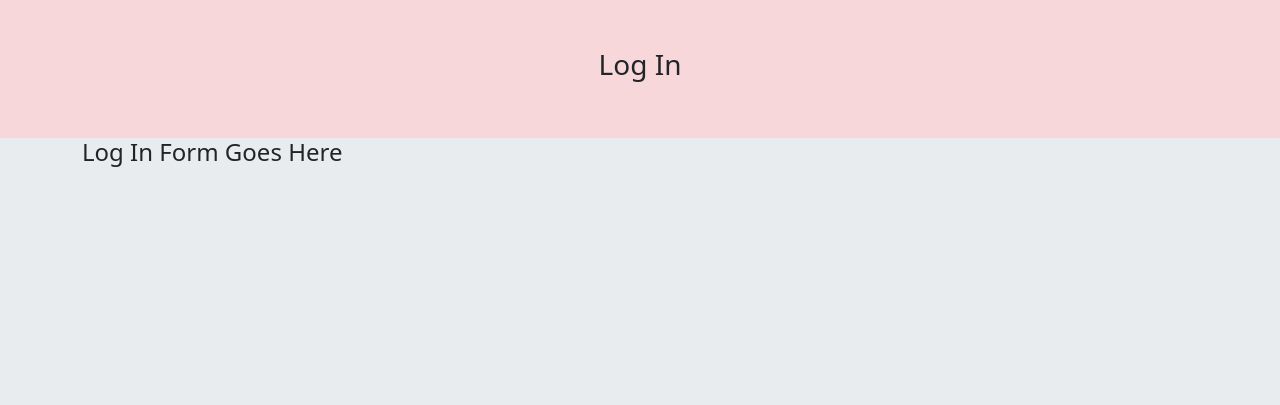
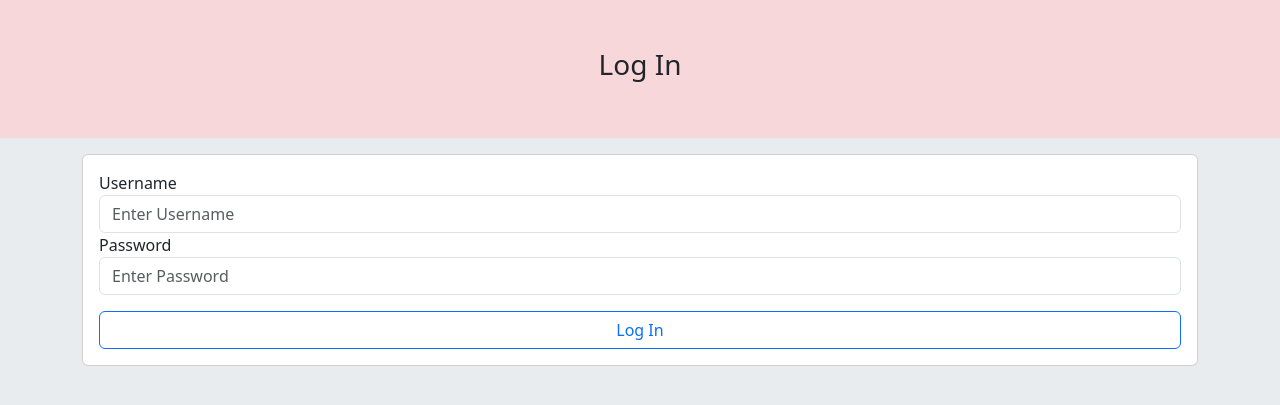
Before and after one commit to leisatrisler/flask-blog-example, a Flask app: page /login in a window 1280 px wide. Shown: the part 56-461 px from the top of the page. Run offline with Flask 3, Linux system fonts and the light colour scheme.

Commit message:
Setup Login route with form and form validation

```diff
--- a/app/forms.py
+++ b/app/forms.py
@@ -11,3 +11,9 @@ class SignUpForm(FlaskForm):
     password = PasswordField('Password', validators=[InputRequired()])
     confirm_pass = PasswordField('Confirm Password', validators=[InputRequired(), EqualTo('password')])
     submit = SubmitField('Sign Up')
+
+
+class LoginForm(FlaskForm):
+    username = StringField('Username', validators=[InputRequired()])
+    password = PasswordField('Password', validators=[InputRequired()])
+    submit = SubmitField('Log In')
--- a/app/routes.py
+++ b/app/routes.py
@@ -1,6 +1,6 @@
 from app import app
 from flask import render_template, redirect, url_for, flash
-from app.forms import SignUpForm
+from app.forms import SignUpForm, LoginForm
 
 
 @app.route('/')
@@ -28,6 +28,19 @@ def signup():
     # Send that instance to the html as context
     return render_template('signup.html', form=form)
 
-@app.route('/login')
+@app.route('/login', methods=["GET", "POST"])
 def login():
-    return render_template('login.html')
+    form = LoginForm()
+    if form.validate_on_submit():
+        print('Form Validated!')
+        username = form.username.data
+        password = form.password.data
+        print(username, password)
+        # mimic checking credentials
+        if username != 'brians' or password != 'abc123':
+            flash('Invalid username and/or email', 'danger')
+            return redirect(url_for('login'))
+        else:
+            flash(f'{username} has successfully logged in', 'success')
+            return redirect(url_for('index'))
+    return render_template('login.html', form=form)
--- a/app/templates/login.html
+++ b/app/templates/login.html
@@ -7,5 +7,24 @@
 {% endblock %}
 
 {% block content %}
-    <h4>Log In Form Goes Here</h4>
+    <div class="row">
+        <div class="col">
+            <div class="card mt-3">
+                <div class="card-body">
+                    <form action="" method="post">
+                        {{ form.csrf_token }}
+
+                        {{ form.username.label }}
+                        {{ form.username(class='form-control', placeholder='Enter Username') }}
+
+                        {{ form.password.label }}
+                        {{ form.password(class='form-control', placeholder='Enter Password') }}
+
+                        {{ form.submit(class='btn btn-outline-primary w-100 mt-3') }}
+
+                    </form>
+                </div>
+            </div>
+        </div>
+    </div>
 {% endblock %}
```
